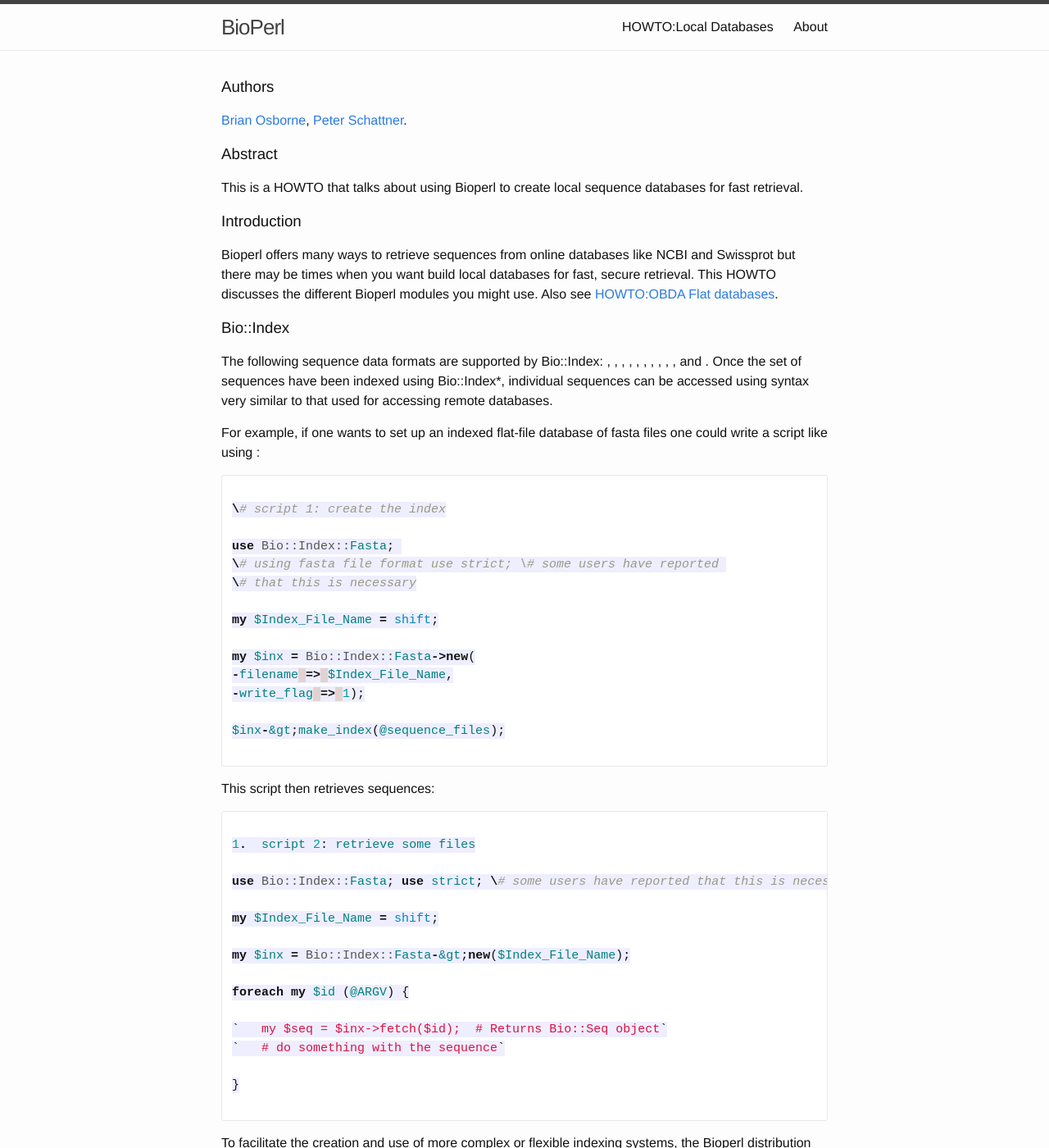
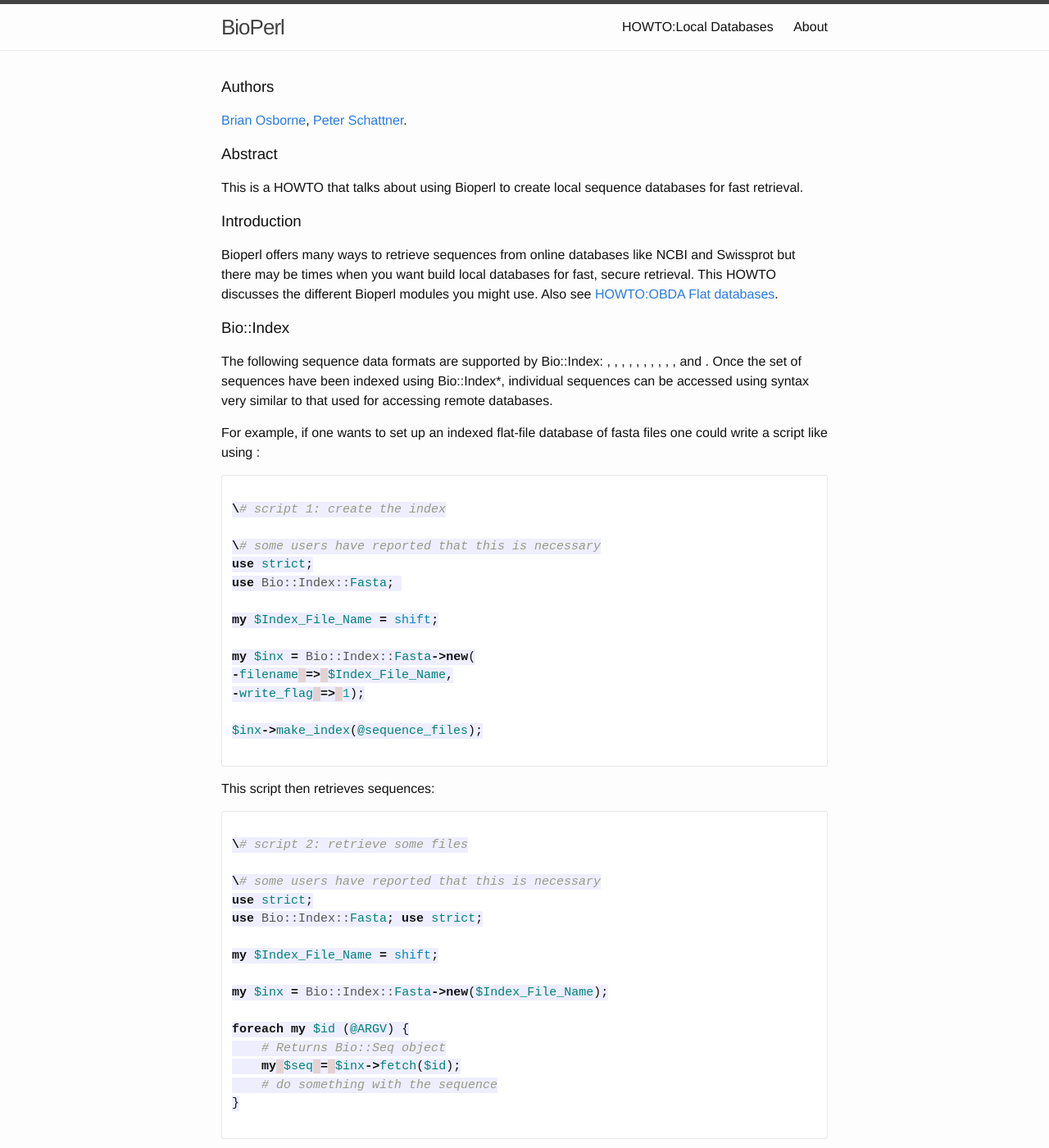
Before and after one commit to bioperl/bioperl.github.io, a Jekyll site: the page built from howtos/Local_Databases.md, in a window 1280 px wide and 1400 px high. Shown: the whole window at 82% size. Built offline with Jekyll 4.4.1, drawn with Linux system fonts in a browser that asks for light colours.

Commit message:
Fix parts of HOWTO

````diff
--- a/howtos/Local_Databases.md
+++ b/howtos/Local_Databases.md
@@ -25,9 +25,9 @@ For example, if one wants to set up an indexed flat-file database of fasta files
 
 \# script 1: create the index
 
+\# some users have reported that this is necessary
+use strict;
 use Bio::Index::Fasta;
-\# using fasta file format use strict; \# some users have reported
-\# that this is necessary
 
 my $Index_File_Name = shift;
 
@@ -35,7 +35,7 @@ my $inx = Bio::Index::Fasta->new(
 -filename => $Index_File_Name,
 -write_flag => 1);
 
-$inx-&gt;make_index(@sequence_files);
+$inx->make_index(@sequence_files);
 
 ```
 
@@ -43,19 +43,20 @@ This script then retrieves sequences:
 
 ```perl
 
-1.  script 2: retrieve some files
+\# script 2: retrieve some files
 
-use Bio::Index::Fasta; use strict; \# some users have reported that this is necessary
+\# some users have reported that this is necessary
+use strict;
+use Bio::Index::Fasta; use strict;
 
 my $Index_File_Name = shift;
 
-my $inx = Bio::Index::Fasta-&gt;new($Index_File_Name);
+my $inx = Bio::Index::Fasta->new($Index_File_Name);
 
 foreach my $id (@ARGV) {
-
-`   my $seq = $inx->fetch($id);  # Returns Bio::Seq object`
-`   # do something with the sequence`
-
+    # Returns Bio::Seq object
+    my $seq = $inx->fetch($id);
+    # do something with the sequence
 }
 
 ```
````
